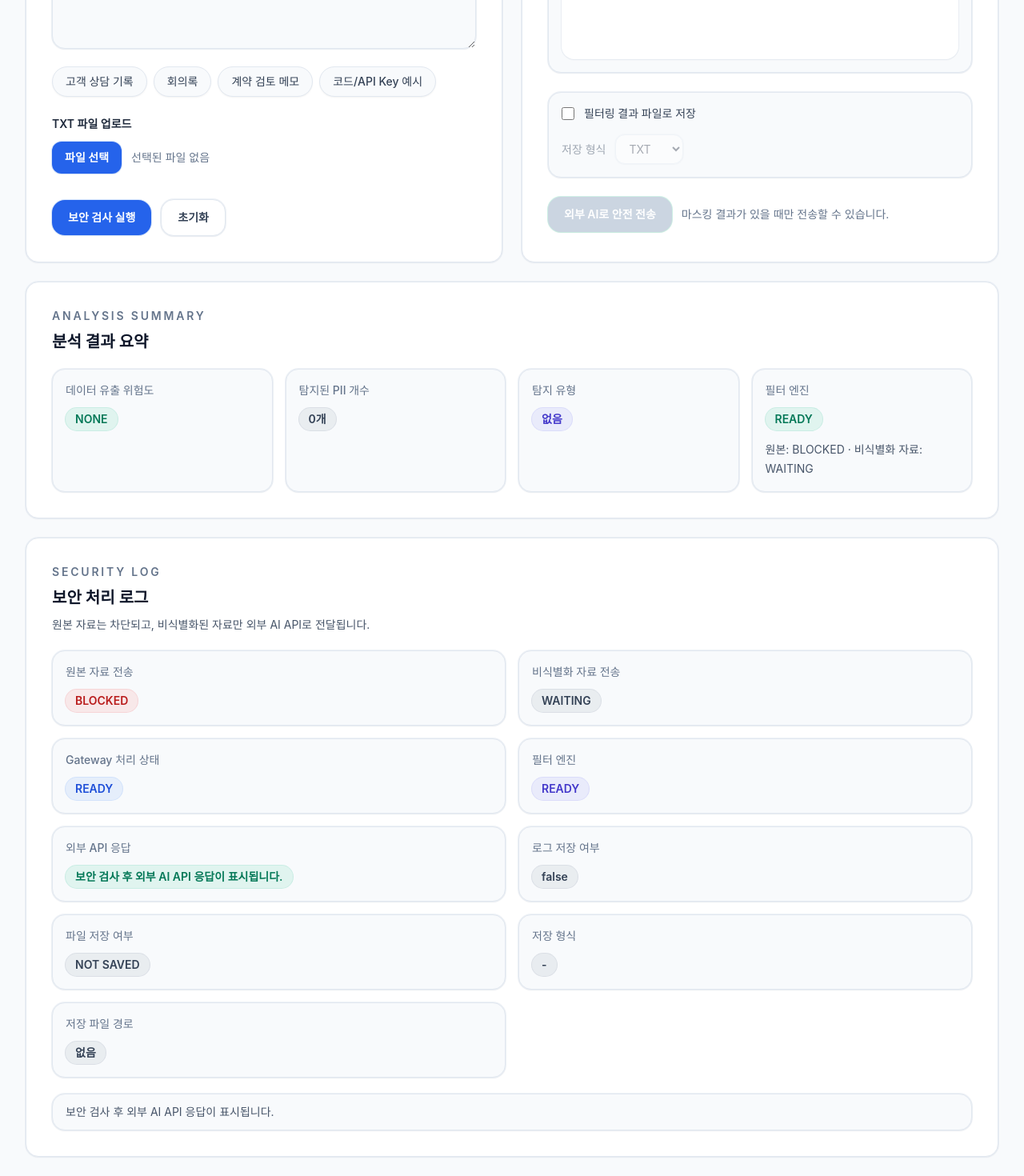
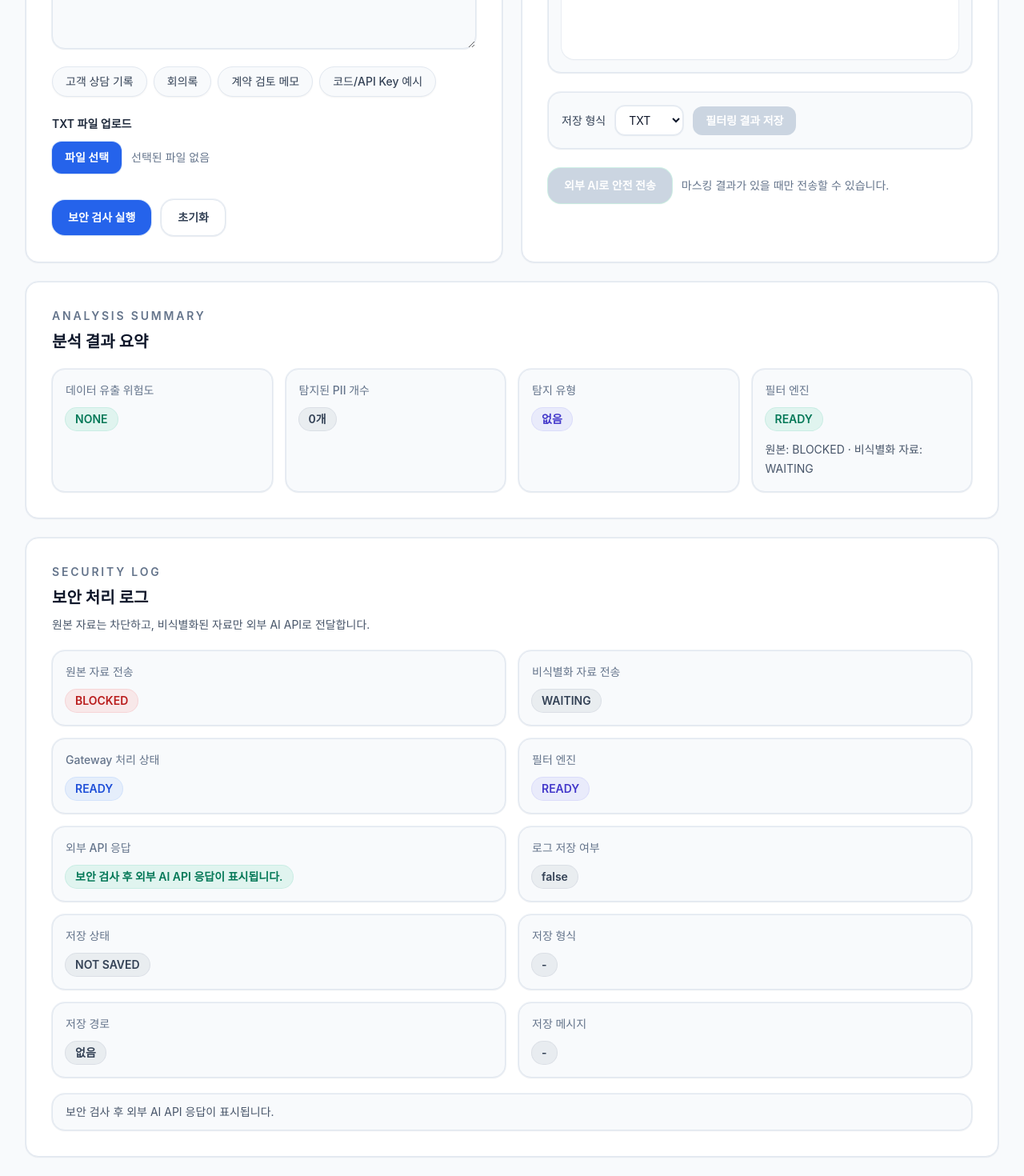
Before and after one commit to PII-Shield-Gateway/AI-Security-Gateway, a React (Vite) app in the folder frontend/: page / in a window 1280 px wide. Shown: the part 980-2450 px from the top of the page at 80% size. Built offline with nearby package versions, Linux system fonts and the light colour scheme.

Commit message:
feat: add filtered file save button to masked panel

```diff
--- a/frontend/src/App.jsx
+++ b/frontend/src/App.jsx
@@ -1,5 +1,5 @@
 import { useEffect, useState } from "react";
-import { filterText } from "./api/gatewayApi";
+import { filterText, saveFilteredText } from "./api/gatewayApi";
 import Header from "./components/Header";
 import SecurityFlow from "./components/SecurityFlow";
 import OriginalDocumentPanel from "./components/OriginalDocumentPanel";
@@ -41,11 +41,12 @@ function App() {
   const [externalApiResponse, setExternalApiResponse] = useState(
     INITIAL_EXTERNAL_API_RESPONSE
   );
-  const [saveResult, setSaveResult] = useState(false);
   const [outputFormat, setOutputFormat] = useState("txt");
   const [transferStatus, setTransferStatus] = useState("WAITING");
   const [gatewayStatus, setGatewayStatus] = useState("READY");
   const [savedFile, setSavedFile] = useState(null);
+  const [isSaving, setIsSaving] = useState(false);
+  const [saveMessage, setSaveMessage] = useState("");
   const [logSaved, setLogSaved] = useState(false);
   const [errorMessage, setErrorMessage] = useState("");
   const [isLoading, setIsLoading] = useState(false);
@@ -70,11 +71,12 @@ function App() {
     setRiskLevel("NONE");
     setFilterEngine("READY");
     setExternalApiResponse(INITIAL_EXTERNAL_API_RESPONSE);
-    setSaveResult(false);
     setOutputFormat("txt");
     setTransferStatus("WAITING");
     setGatewayStatus("READY");
     setSavedFile(null);
+    setIsSaving(false);
+    setSaveMessage("");
     setLogSaved(false);
     setErrorMessage("");
     setIsLoading(false);
@@ -82,11 +84,15 @@ function App() {
 
   function handleSampleClick(sampleKey) {
     setSourceText(sampleDocuments[sampleKey] ?? "");
+    setSavedFile(null);
+    setSaveMessage("");
     setErrorMessage("");
   }
 
   function handleSourceTextChange(value) {
     setSourceText(value);
+    setSavedFile(null);
+    setSaveMessage("");
     setErrorMessage("");
   }
 
@@ -101,7 +107,8 @@ function App() {
     const isTxtFile =
       file.name.toLowerCase().endsWith(".txt") || file.type === "text/plain";
     const isPdfFile =
-      file.name.toLowerCase().endsWith(".pdf") || file.type === "application/pdf";
+      file.name.toLowerCase().endsWith(".pdf") ||
+      file.type === "application/pdf";
     const isDocxFile =
       file.name.toLowerCase().endsWith(".docx") ||
       file.type ===
@@ -115,10 +122,12 @@ function App() {
     const reader = new FileReader();
     reader.onload = () => {
       setSourceText(typeof reader.result === "string" ? reader.result : "");
+      setSavedFile(null);
+      setSaveMessage("");
       setErrorMessage("");
     };
     reader.onerror = () => {
-      setErrorMessage("TXT 파일을 읽는 중 오류가 발생했습니다.");
+      setErrorMessage("파일을 읽는 중 오류가 발생했습니다.");
     };
     reader.readAsText(file);
   }
@@ -139,27 +148,55 @@ function App() {
     setGatewayStatus("SCANNING");
 
     try {
-      const result = await filterText(sourceText, {
-        save: saveResult,
-        outputFormat,
-      });
+      const result = await filterText(sourceText);
       setMaskedText(result.masked_text ?? "");
       setDetectedPii(Array.isArray(result.detected_pii) ? result.detected_pii : []);
       setDetections(Array.isArray(result.detections) ? result.detections : []);
       setRiskLevel(result.risk_level ?? "NONE");
       setFilterEngine(result.filter_engine ?? "READY");
-      setExternalApiResponse(result.external_api_response ?? INITIAL_EXTERNAL_API_RESPONSE);
-      setSavedFile(result.saved_file ?? null);
+      setExternalApiResponse(
+        result.external_api_response ?? INITIAL_EXTERNAL_API_RESPONSE
+      );
+      setSavedFile(null);
+      setSaveMessage("");
       setLogSaved(Boolean(result.log_saved));
       setTransferStatus("READY");
       setGatewayStatus("MASKED");
     } catch (error) {
       setGatewayStatus("ERROR");
       setErrorMessage(
-        "보안 검사 또는 파일 저장 중 오류가 발생했습니다. 백엔드 서버가 실행 중인지 확인하세요."
+        "보안 검사 중 오류가 발생했습니다. 백엔드 서버가 실행 중인지 확인하세요."
       );
     } finally {
       setIsLoading(false);
+    }
+  }
+
+  async function handleSaveFilteredFile() {
+    if (!sourceText.trim()) {
+      setErrorMessage("저장할 원본 자료가 없습니다.");
+      return;
+    }
+
+    if (!maskedText.trim()) {
+      setErrorMessage("먼저 보안 검사를 실행하세요.");
+      return;
+    }
+
+    setErrorMessage("");
+    setIsSaving(true);
+
+    try {
+      const result = await saveFilteredText(sourceText, outputFormat);
+      setSavedFile(result.saved_file ?? null);
+      setSaveMessage("필터링 결과가 파일로 저장되었습니다.");
+      setLogSaved(Boolean(result.log_saved));
+    } catch (error) {
+      setErrorMessage(
+        "파일 저장 중 오류가 발생했습니다. 백엔드 서버가 실행 중인지 확인하세요."
+      );
+    } finally {
+      setIsSaving(false);
     }
   }
 
@@ -172,7 +209,9 @@ function App() {
     setErrorMessage("");
     setTransferStatus("SENT");
     setGatewayStatus("SENT");
-    setExternalApiResponse("외부 AI API에는 비식별화된 자료만 전송되었습니다.");
+    setExternalApiResponse(
+      "외부 AI API에는 비식별화된 자료만 전송되었습니다."
+    );
   }
 
   return (
@@ -199,11 +238,12 @@ function App() {
             transferStatus={transferStatus}
             onSendExternal={handleSendExternal}
             canSend={Boolean(maskedText)}
+            outputFormat={outputFormat}
+            onOutputFormatChange={setOutputFormat}
+            onSaveFilteredFile={handleSaveFilteredFile}
+            isSaving={isSaving}
             savedFile={savedFile}
-            saveResult={saveResult}
-            outputFormat={outputFormat}
-            onSaveResultChange={setSaveResult}
-            onOutputFormatChange={setOutputFormat}
+            saveMessage={saveMessage}
           />
         </div>
         <SummaryCards
@@ -220,6 +260,7 @@ function App() {
           externalApiResponse={externalApiResponse}
           filterEngine={filterEngine}
           savedFile={savedFile}
+          saveMessage={saveMessage}
           logSaved={logSaved}
         />
       </div>
--- a/frontend/src/components/MaskedDocumentPanel.jsx
+++ b/frontend/src/components/MaskedDocumentPanel.jsx
@@ -3,11 +3,12 @@ function MaskedDocumentPanel({
   transferStatus = "WAITING",
   onSendExternal = () => {},
   canSend = false,
+  outputFormat = "txt",
+  onOutputFormatChange = () => {},
+  onSaveFilteredFile = () => {},
+  isSaving = false,
   savedFile = null,
-  saveResult = false,
-  outputFormat = "txt",
-  onSaveResultChange = () => {},
-  onOutputFormatChange = () => {},
+  saveMessage = "",
 }) {
   const statusLabel =
     transferStatus === "SENT"
@@ -26,7 +27,7 @@ function MaskedDocumentPanel({
           비식별화 자료
         </h2>
         <p className="text-sm leading-6 text-slate-600 dark:text-slate-300">
-          외부 AI API에는 이 자료만 전송됩니다.
+          외부 AI API로는 비식별화된 자료만 전송합니다.
         </p>
       </div>
 
@@ -55,40 +56,43 @@ function MaskedDocumentPanel({
           )}
         </div>
         <pre className="mt-3 min-h-56 whitespace-pre-wrap break-words rounded-2xl bg-white p-4 text-sm leading-6 text-slate-900 shadow-sm ring-1 ring-slate-200/60 dark:bg-slate-900 dark:text-slate-100 dark:ring-slate-800">
-          {maskedText || "보안 검사 실행 후 비식별화된 자료가 표시됩니다."}
+          {maskedText || "보안 검사를 실행하면 비식별화된 자료가 표시됩니다."}
         </pre>
       </div>
 
       <div className="mt-6 rounded-2xl border border-slate-200 bg-slate-50 p-4 shadow-sm ring-1 ring-slate-200/60 dark:border-slate-700 dark:bg-slate-950 dark:ring-slate-700/60">
-        <label className="flex items-center gap-3 text-sm font-medium text-slate-700 dark:text-slate-200">
-          <input
-            type="checkbox"
-            checked={saveResult}
-            onChange={(event) => onSaveResultChange(event.target.checked)}
-            className="h-4 w-4 rounded border-slate-300 accent-blue-600"
-          />
-          필터링 결과 파일로 저장
-        </label>
-
-        <div
-          className={`mt-4 flex flex-wrap items-center gap-3 ${
-            saveResult ? "" : "opacity-50"
-          }`}
-        >
-          <span className="text-sm text-slate-600 dark:text-slate-300">
+        <div className="flex flex-wrap items-center gap-3">
+          <label className="text-sm font-medium text-slate-700 dark:text-slate-200">
             저장 형식
-          </span>
+          </label>
           <select
             value={outputFormat}
             onChange={(event) => onOutputFormatChange(event.target.value)}
-            disabled={!saveResult}
-            className="rounded-xl border border-slate-200 bg-white px-3 py-2 text-sm text-slate-900 shadow-sm ring-1 ring-slate-200/60 transition-colors duration-200 focus:border-blue-500 focus:outline-none focus:ring-2 focus:ring-blue-500/20 disabled:cursor-not-allowed dark:border-slate-700 dark:bg-slate-900 dark:text-slate-100 dark:ring-slate-700/60"
+            className="rounded-xl border border-slate-200 bg-white px-3 py-2 text-sm text-slate-900 shadow-sm ring-1 ring-slate-200/60 transition-colors duration-200 focus:border-blue-500 focus:outline-none focus:ring-2 focus:ring-blue-500/20 dark:border-slate-700 dark:bg-slate-900 dark:text-slate-100 dark:ring-slate-700/60"
           >
             <option value="txt">TXT</option>
             <option value="json">JSON</option>
           </select>
+          <button
+            type="button"
+            onClick={onSaveFilteredFile}
+            disabled={!maskedText || isSaving}
+            className="rounded-xl bg-blue-600 px-4 py-2 text-sm font-semibold text-white transition-colors duration-200 hover:bg-blue-700 disabled:cursor-not-allowed disabled:bg-slate-300 dark:disabled:bg-slate-700"
+          >
+            {isSaving ? "저장 중..." : "필터링 결과 저장"}
+          </button>
         </div>
       </div>
+
+      {savedFile?.saved_file ? (
+        <div className="mt-5 rounded-xl border border-emerald-200 bg-emerald-50 px-4 py-3 text-sm text-emerald-700 ring-1 ring-emerald-500/10 dark:border-emerald-500/20 dark:bg-emerald-500/10 dark:text-emerald-300">
+          <div className="font-semibold">저장 완료</div>
+          {saveMessage ? <div className="mt-1">{saveMessage}</div> : null}
+          <div className="mt-1 font-medium">
+            {String(savedFile.format || outputFormat).toUpperCase()} · {savedFile.saved_file}
+          </div>
+        </div>
+      ) : null}
 
       <div className="mt-6 flex flex-wrap items-center gap-3">
         <button
@@ -103,17 +107,6 @@ function MaskedDocumentPanel({
           마스킹 결과가 있을 때만 전송할 수 있습니다.
         </span>
       </div>
-
-      {savedFile?.saved_file ? (
-        <div className="mt-5 rounded-2xl border border-emerald-200 bg-emerald-50 px-4 py-3 text-sm text-emerald-800 ring-1 ring-emerald-500/10 dark:border-emerald-500/20 dark:bg-emerald-500/10 dark:text-emerald-200">
-          <div className="text-xs font-semibold uppercase tracking-[0.2em] text-emerald-600 dark:text-emerald-300">
-            저장 완료
-          </div>
-          <div className="mt-1 font-medium">
-            {String(savedFile.format || "").toUpperCase()} · {savedFile.saved_file}
-          </div>
-        </div>
-      ) : null}
     </section>
   );
 }
--- a/frontend/src/components/SecurityLog.jsx
+++ b/frontend/src/components/SecurityLog.jsx
@@ -4,6 +4,7 @@ function SecurityLog({
   externalApiResponse = "보안 검사 후 외부 AI API 응답이 표시됩니다.",
   filterEngine = "READY",
   savedFile = null,
+  saveMessage = "",
   logSaved = false,
 }) {
   return (
@@ -16,7 +17,7 @@ function SecurityLog({
           보안 처리 로그
         </h2>
         <p className="text-sm leading-6 text-slate-600 dark:text-slate-300">
-          원본 자료는 차단되고, 비식별화된 자료만 외부 AI API로 전달됩니다.
+          원본 자료는 차단하고, 비식별화된 자료만 외부 AI API로 전달합니다.
         </p>
       </div>
 
@@ -45,7 +46,7 @@ function SecurityLog({
           tone={logSaved ? "emerald" : "slate"}
         />
         <LogItem
-          label="파일 저장 여부"
+          label="저장 상태"
           value={savedFile?.saved_file ? "SAVED" : "NOT SAVED"}
           tone={savedFile?.saved_file ? "emerald" : "slate"}
         />
@@ -55,8 +56,14 @@ function SecurityLog({
           tone={savedFile?.saved_file ? "blue" : "slate"}
         />
         <LogItem
-          label="저장 파일 경로"
+          label="저장 경로"
           value={savedFile?.saved_file ?? "없음"}
+          tone={savedFile?.saved_file ? "emerald" : "slate"}
+          valueClassName="whitespace-pre-wrap break-words"
+        />
+        <LogItem
+          label="저장 메시지"
+          value={saveMessage || "-"}
           tone={savedFile?.saved_file ? "emerald" : "slate"}
           valueClassName="whitespace-pre-wrap break-words"
         />
```
Also changed, not shown: frontend/src/api/gatewayApi.js (+20 -0 lines).
